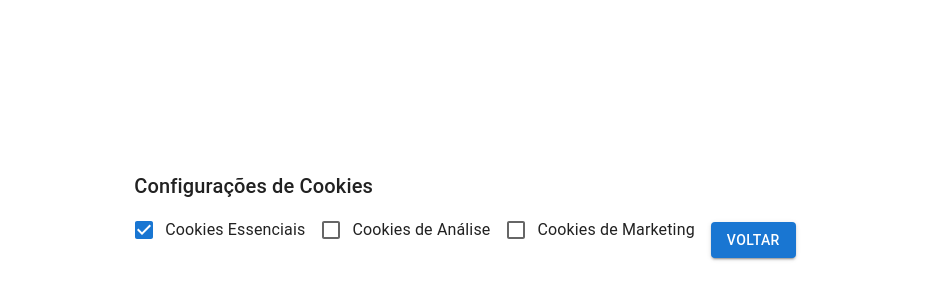
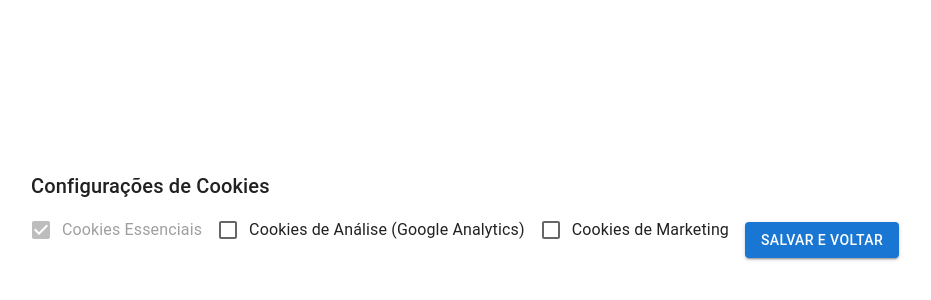
Before and after one commit to vhlpdevelop/bonify-app, a React (Vite) app: page /cookie-settings in a window 1280 px wide. Shown: the part 186-486 px from the top of the page, without its empty margins (175-1106 px from the left). Built offline with nearby package versions, Linux system fonts and the light colour scheme.

Commit message:
teste analitcs + cookies

```diff
--- a/index.html
+++ b/index.html
@@ -6,21 +6,11 @@
   <link rel="icon" type="image/svg+xml" href="/vite.svg" />
   <meta name="viewport" content="width=device-width, initial-scale=1.0" />
   <title>Hotspot denisu</title>
-  <!-- Google tag (gtag.js) -->
-  <script async src="https://www.googletagmanager.com/gtag/js?id=G-FX9LLWKZMH"></script>
-  <script>
-    window.dataLayer = window.dataLayer || [];
-    function gtag() { dataLayer.push(arguments); }
-    gtag('js', new Date());
-
-    gtag('config', 'G-FX9LLWKZMH');
-  </script>
 </head>
 
 <body>
   <div id="root"></div>
   <script type="module" src="/src/main.jsx"></script>
-  <script src="/js/analytics.js"></script>
 </body>
 
 </html>
--- a/package.json
+++ b/package.json
@@ -21,6 +21,7 @@
     "react": "^19.0.0",
     "react-chartjs-2": "^5.3.0",
     "react-dom": "^19.0.0",
+    "react-ga4": "^2.1.0",
     "react-router-dom": "^7.1.5",
     "reactstrap": "^9.2.3"
   },
--- a/src/App.jsx
+++ b/src/App.jsx
@@ -3,31 +3,62 @@ import { ThemeProvider } from '@mui/material/styles';
 import CssBaseline from '@mui/material/CssBaseline';
 import theme from './theme';
 import { Box, Button, Typography, Snackbar, Alert } from '@mui/material';
-import { Route, Routes, useLocation, useNavigate } from 'react-router-dom'; // useLocation agora funciona
+import { Route, Routes, useLocation, useNavigate } from 'react-router-dom';
 import HotspotRedirect from './components/HotspotRedirect';
 import CookieSettings from './components/CookieSettings';
 import PrivacyPolicy from './components/PrivacyPolicy';
+import { initGA, trackPageView } from './js/analytics'; // Importa as funções de rastreamento
 
 const App = () => {
-  const [cookieConsent, setCookieConsent] = useState(null);
+  const [cookieConsent, setCookieConsent] = useState({
+    essential: true, // Cookies essenciais (sempre ativos)
+    analytics: false, // Cookies de análise (Google Analytics)
+    marketing: false, // Cookies de marketing
+  });
   const [openCookieBanner, setOpenCookieBanner] = useState(false);
   const [snackbarOpen, setSnackbarOpen] = useState(false);
-  const location = useLocation(); // Agora useLocation funciona corretamente
+  const location = useLocation(); // Hook para obter a localização atual
   const navigate = useNavigate(); // Hook para navegação
+
   // Verifica se o usuário já deu consentimento ao carregar o app
   useEffect(() => {
-    const consent = localStorage.getItem('cookieConsent');
+    const consent = JSON.parse(localStorage.getItem('cookieConsent'));
     if (consent === null) {
       setOpenCookieBanner(true); // Mostra o banner se não houver consentimento
     } else {
-      setCookieConsent(consent === 'true'); // Define o estado de consentimento
+      setCookieConsent(consent); // Define o estado de consentimento
     }
   }, []);
 
+  // Inicializa o Google Analytics se o usuário consentir com cookies de análise
+  useEffect(() => {
+    if (cookieConsent.analytics) {
+      initGA('G-FX9LLWKZMH'); // Substitua pelo seu ID de rastreamento
+    }
+  }, [cookieConsent.analytics]);
+
+  // Rastreia a visualização da página se o usuário consentir com cookies de análise
+  useEffect(() => {
+    if (cookieConsent.analytics) {
+      trackPageView(location.pathname);
+    }
+  }, [location, cookieConsent.analytics]);
+
+
+  const handleSaveCookiePreferences = (preferences) => {
+    localStorage.setItem('cookieConsent', JSON.stringify(preferences));
+    setCookieConsent(preferences);
+  };
+
   // Função para lidar com o consentimento do usuário
   const handleConsent = (consent) => {
-    localStorage.setItem('cookieConsent', consent);
-    setCookieConsent(consent);
+    const newConsent = {
+      essential: true, // Cookies essenciais sempre ativos
+      analytics: consent, // Cookies de análise baseados no consentimento
+      marketing: false, // Cookies de marketing (opcional)
+    };
+    localStorage.setItem('cookieConsent', JSON.stringify(newConsent));
+    setCookieConsent(newConsent);
     setOpenCookieBanner(false);
     setSnackbarOpen(true); // Mostra um feedback visual
   };
@@ -54,8 +85,10 @@ const App = () => {
         {/* Rotas da Aplicação */}
         <Routes>
           <Route path="/hotspot-redirect" element={<HotspotRedirect />} />
-
-          <Route path="/cookie-settings" element={<CookieSettings />} />
+          <Route
+            path="/cookie-settings"
+            element={<CookieSettings onSave={handleSaveCookiePreferences} />}
+          /> {/* Rota para configurações de cookies */}
           <Route path="/privacy-policy" element={<PrivacyPolicy />} /> {/* Rota para política de privacidade */}
         </Routes>
 
--- a/src/components/CookieSettings.jsx
+++ b/src/components/CookieSettings.jsx
@@ -2,7 +2,7 @@ import React, { useState } from 'react';
 import { Typography, Checkbox, FormControlLabel, Button } from '@mui/material';
 import { useNavigate } from 'react-router-dom';
 
-const CookieSettings = () => {
+const CookieSettings = ({ onSave }) => {
   const [cookies, setCookies] = useState({
     essential: true,
     analytics: false,
@@ -18,8 +18,11 @@ const CookieSettings = () => {
     });
   };
 
-  const handleBack = () => {
-    navigate(-1); // Volta para a rota anterior
+  const handleSave = () => {
+    if (onSave) {
+      onSave(cookies); // Passa as preferências de cookies para o componente pai
+    }
+    navigate(-1); // Volta para a rota anterior após salvar
   };
 
   return (
@@ -32,6 +35,7 @@ const CookieSettings = () => {
             onChange={handleChange}
             name="essential"
             color="primary"
+            disabled // Cookies essenciais não podem ser desativados
           />
         }
         label="Cookies Essenciais"
@@ -45,7 +49,7 @@ const CookieSettings = () => {
             color="primary"
           />
         }
-        label="Cookies de Análise"
+        label="Cookies de Análise (Google Analytics)"
       />
       <FormControlLabel
         control={
@@ -58,8 +62,8 @@ const CookieSettings = () => {
         }
         label="Cookies de Marketing"
       />
-      <Button variant="contained" color="primary" onClick={handleBack} sx={{ marginTop: '20px' }}>
-        Voltar
+      <Button variant="contained" color="primary" onClick={handleSave} sx={{ marginTop: '20px' }}>
+        Salvar e Voltar
       </Button>
     </div>
   );
--- a/src/js/analytics.js
+++ b/src/js/analytics.js
@@ -1,30 +1,9 @@
-import axios from 'axios';
+import ReactGA from 'react-ga4';
 
-document.addEventListener("DOMContentLoaded", async () => {
-    let clientId = document.cookie.split('; ').find(row => row.startsWith('clientId='))?.split('=')[1];
+export const initGA = (trackingID) => {
+  ReactGA.initialize(trackingID);
+};
 
-    if (!clientId) {
-        try {
-            await axios.get('/set-cookie'); // Chama a API usando Axios
-            console.log('Novo clientId criado.');
-        } catch (error) {
-            console.error('Erro ao salvar clientId:', error);
-        }
-
-        // Tenta pegar o clientId novamente após definir o cookie
-        clientId = document.cookie.split('; ').find(row => row.startsWith('clientId='))?.split('=')[1] || 'unknown';
-    }
-
-    // Envia um evento de visualização de página para o Google Analytics
-    gtag('event', 'page_view', { clientId });
-
-    // Captura cliques em anúncios
-    document.querySelectorAll('.ad').forEach(ad => {
-        ad.addEventListener('click', () => {
-            gtag('event', 'ad_click', {
-                adID: ad.dataset.adId,
-                clientId
-            });
-        });
-    });
-});
+export const trackPageView = (path) => {
+  ReactGA.send({ hitType: "pageview", page: path });
+};
```
Also changed, not shown: 1 other file (tests, documents, lock files or other folders).
